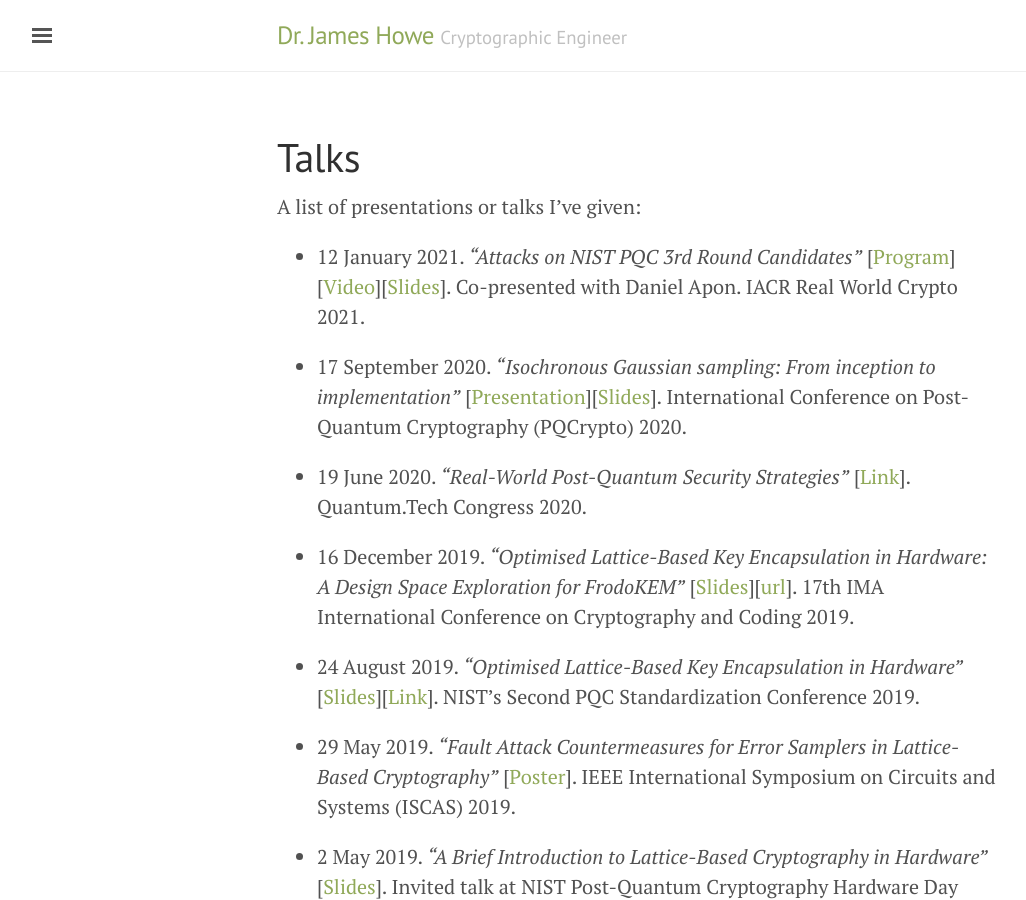
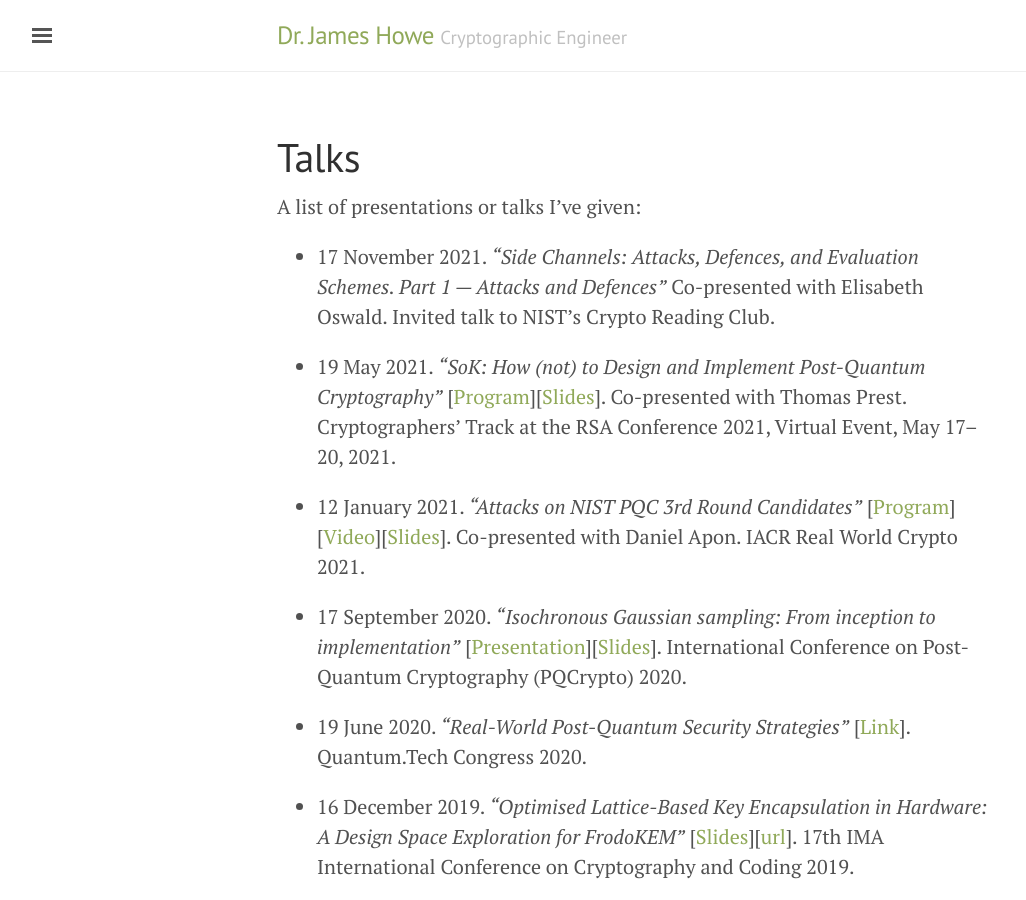
Before and after one commit to jameshoweee/jameshoweee.github.io, a Jekyll site: the page built from talks.md, in a window 1280 px wide and 900 px high. Shown: the whole window, without its empty margins (3-1029 px from the left). Built offline with Jekyll 4.4.1, drawn with Linux system fonts in a browser that asks for light colours.

Commit message:
Update talks.md

```diff
--- a/talks.md
+++ b/talks.md
@@ -5,6 +5,10 @@ permalink: /talks/
 ---
 
 A list of presentations or talks I've given:
+
+* 17 November 2021. *"Side Channels: Attacks, Defences, and Evaluation Schemes. Part 1 — Attacks and Defences"* Co-presented with Elisabeth Oswald. Invited talk to NIST's Crypto Reading Club.
+
+* 19 May 2021. *"SoK: How (not) to Design and Implement Post-Quantum Cryptography"* [[Program](https://sites.google.com/site/ctrsa2021/conference-program)][[Slides](files/PresentationT+J.pdf)]. Co-presented with Thomas Prest. Cryptographers’ Track at the RSA Conference 2021, Virtual Event, May 17–20, 2021.
 
 * 12 January 2021. *"Attacks on NIST PQC 3rd Round Candidates"* [[Program](https://rwc.iacr.org/2021/program.php)][[Video](https://youtu.be/X0Y6D5zLI-Y?t=1747)][[Slides](https://iacr.org/submit/files/slides/2021/rwc/rwc2021/22/slides.pdf)]. Co-presented with Daniel Apon. IACR Real World Crypto 2021.
 
```
